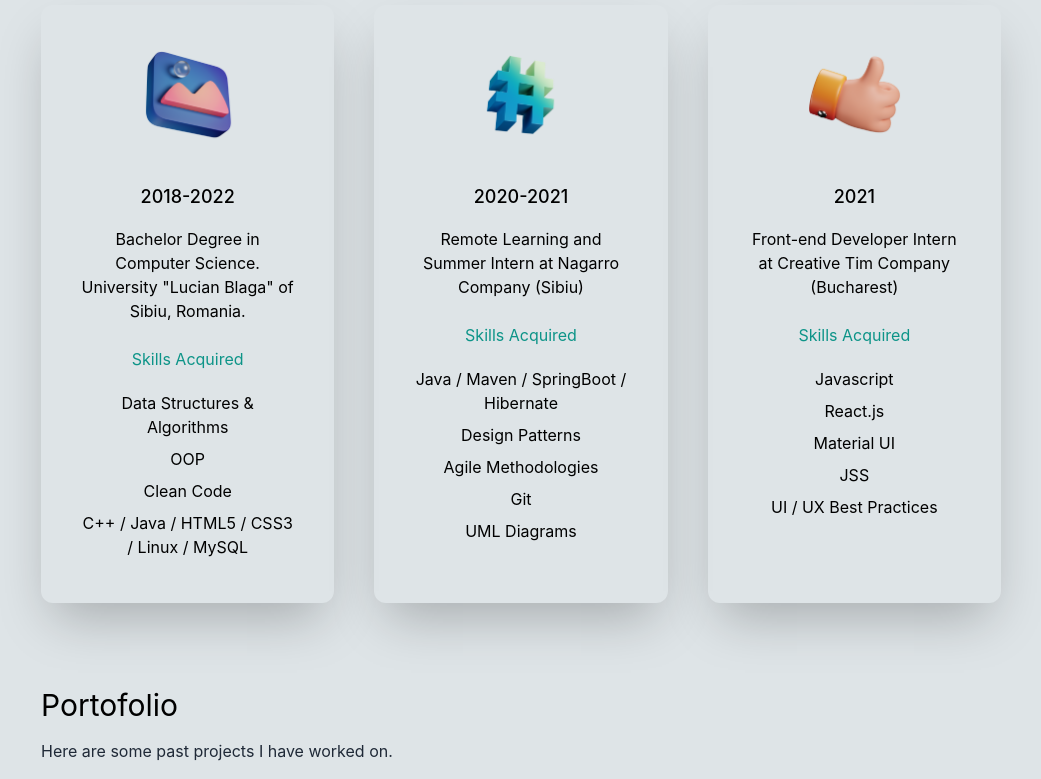
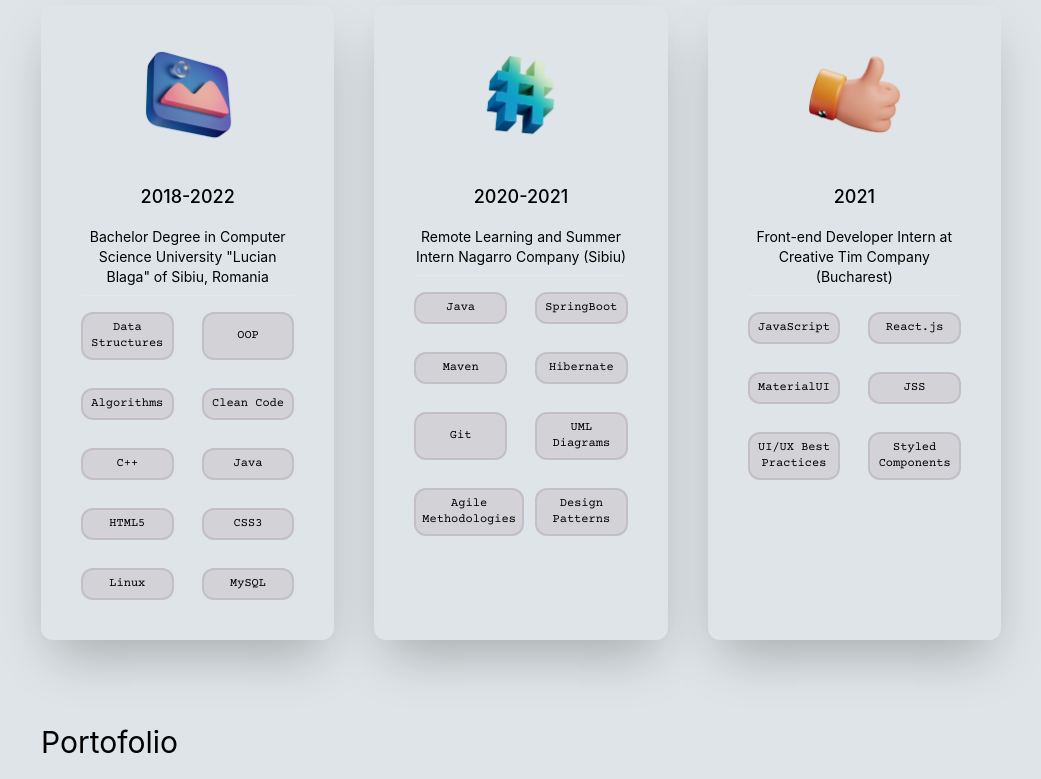
Before and after one commit to adrianursu/adrian-ursu, a Next.js app: page / in a window 1280 px wide. Shown: the part 1107-1886 px from the top of the page, without its empty margins (119-1160 px from the left). Built offline with nearby package versions, Linux system fonts and the light colour scheme.

Commit message:
styled cards

```diff
--- a/pages/index.js
+++ b/pages/index.js
@@ -141,36 +141,52 @@ export default function Home() {
               <h3 className="text-lg font-medium pt-8 pb-2 dark:text-gray-200">
                 2018-2022
               </h3>
-              <p className="py-2 dark:text-gray-200">
-                Bachelor Degree in Computer Science. University &quot;Lucian
-                Blaga&quot; of Sibiu, Romania.
+              <p className="py-2 text-xs md:text-sm dark:text-gray-200">
+                Bachelor Degree in Computer Science University &quot;Lucian
+                Blaga&quot; of Sibiu, Romania
               </p>
-              <h4 className="py-4 text-teal-600">Skills Acquired</h4>
-              <p className="dark:text-gray-200 py-1">
-                Data Structures &#38; Algorithms
-              </p>
-              <p className="dark:text-gray-200 py-1">OOP</p>
-              <p className="dark:text-gray-200 py-1">Clean Code</p>
-              <p className="dark:text-gray-200 py-1">
-                C++ / Java / HTML5 / CSS3 / Linux / MySQL
-              </p>
+              <hr className="p-2" />
+
+              <div className="grid grid-cols-2 gap-7 font-courierPrime">
+                <div className="item text-xs rounded-xl">Data Structures</div>
+
+                <div className="item text-xs flex items-center justify-center  rounded-xl">
+                  OOP
+                </div>
+                <div className="item text-xs  rounded-xl">Algorithms</div>
+                <div className="item text-xs  rounded-xl">Clean Code</div>
+                <div className="item text-xs  rounded-xl">C++</div>
+                <div className="item text-xs rounded-xl">Java</div>
+                <div className="item text-xs  rounded-xl">HTML5</div>
+                <div className="item text-xs  rounded-xl">CSS3</div>
+                <div className="item text-xs  rounded-xl">Linux</div>
+                <div className="item text-xs  rounded-xl">MySQL</div>
+              </div>
             </div>
             <div className="text-center shadow-2xl p-10 rounded-xl my-10 dark:bg-gray-800 flex-1">
               <Image src={code} width={100} height={100} alt="code-image" />
               <h3 className="text-lg font-medium pt-8 pb-2 dark:text-gray-200 ">
                 2020-2021
               </h3>
-              <p className=" py-2 dark:text-gray-200">
-                Remote Learning and Summer Intern at Nagarro Company (Sibiu)
+              <p className=" py-2 text-xs md:text-sm dark:text-gray-200">
+                Remote Learning and Summer Intern Nagarro Company (Sibiu)
               </p>
-              <h4 className="py-4 text-teal-600">Skills Acquired</h4>
-              <p className=" py-1 dark:text-gray-200">
-                Java / Maven / SpringBoot / Hibernate
-              </p>
-              <p className=" py-1 dark:text-gray-200">Design Patterns</p>
-              <p className=" py-1 dark:text-gray-200">Agile Methodologies</p>
-              <p className=" py-1 dark:text-gray-200">Git</p>
-              <p className=" py-1 dark:text-gray-200">UML Diagrams</p>
+              <hr className="p-2" />
+              <div className="grid grid-cols-2 gap-7 font-courierPrime">
+                <div className="item text-xs rounded-xl ">Java</div>
+
+                <div className="item text-xs  rounded-xl">SpringBoot</div>
+                <div className="item text-xs  rounded-xl">Maven</div>
+                <div className="item text-xs  rounded-xl">Hibernate</div>
+                <div className="item text-xs rounded-xl flex justify-center items-center">
+                  Git
+                </div>
+                <div className="item text-xs rounded-xl">UML Diagrams</div>
+                <div className="item text-xs m-auto  rounded-xl">
+                  Agile Methodologies
+                </div>
+                <div className="item text-xs  rounded-xl">Design Patterns</div>
+              </div>
             </div>
             <div className="text-center shadow-2xl p-10 rounded-xl my-10 dark:bg-gray-800 flex-1">
               <Image
@@ -182,15 +198,23 @@ export default function Home() {
               <h3 className="text-lg font-medium pt-8 pb-2 dark:text-gray-200">
                 2021
               </h3>
-              <p className=" py-2 dark:text-gray-200">
+              <p className=" py-2 text-xs md:text-sm dark:text-gray-200">
                 Front-end Developer Intern at Creative Tim Company (Bucharest)
               </p>
-              <h4 className="py-4 text-teal-600">Skills Acquired</h4>
-              <p className=" py-1 dark:text-gray-200">Javascript</p>
-              <p className=" py-1 dark:text-gray-200">React.js</p>
-              <p className=" py-1 dark:text-gray-200">Material UI</p>
-              <p className=" py-1 dark:text-gray-200">JSS</p>
-              <p className=" py-1 dark:text-gray-200">UI / UX Best Practices</p>
+              <hr className="p-2" />
+              <div className="grid grid-cols-2 gap-7 font-courierPrime">
+                <div className="item text-xs rounded-xl ">JavaScript</div>
+
+                <div className="item text-xs  rounded-xl">React.js</div>
+                <div className="item text-xs  rounded-xl">MaterialUI</div>
+                <div className="item text-xs  rounded-xl">JSS</div>
+                <div className="item text-xs  rounded-xl">
+                  UI/UX Best Practices
+                </div>
+                <div className="item text-xs  rounded-xl">
+                  Styled Components
+                </div>
+              </div>
             </div>
           </div>
         </section>
--- a/styles/globals.css
+++ b/styles/globals.css
@@ -49,3 +49,9 @@ a {
   transform: scale(1.02);
   border-radius: inherit;
 }
+
+.item {
+  padding: 6px;
+  background-color: rgba(182, 169, 179, 0.3);
+  border: 2px solid rgba(182, 169, 179, 0.5);
+}
```
